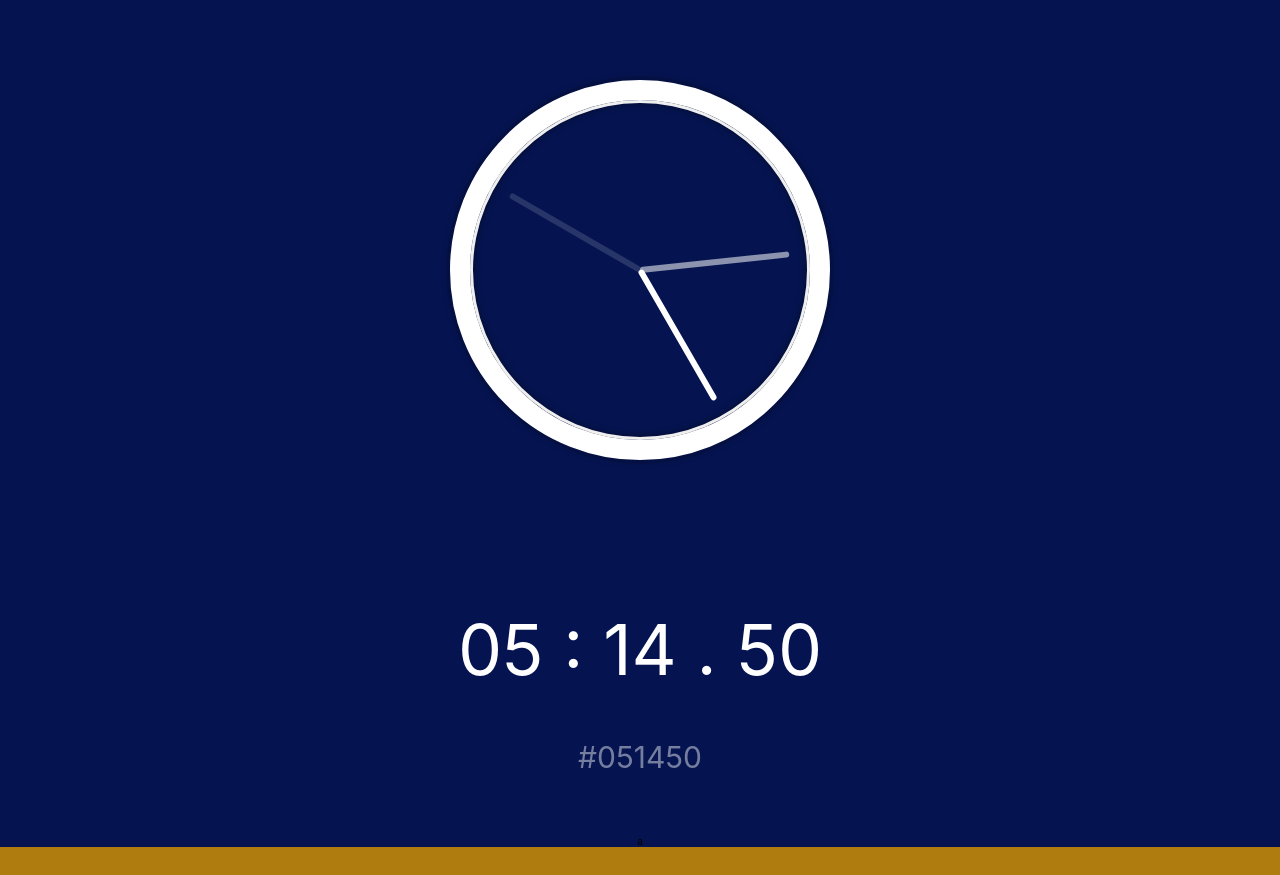
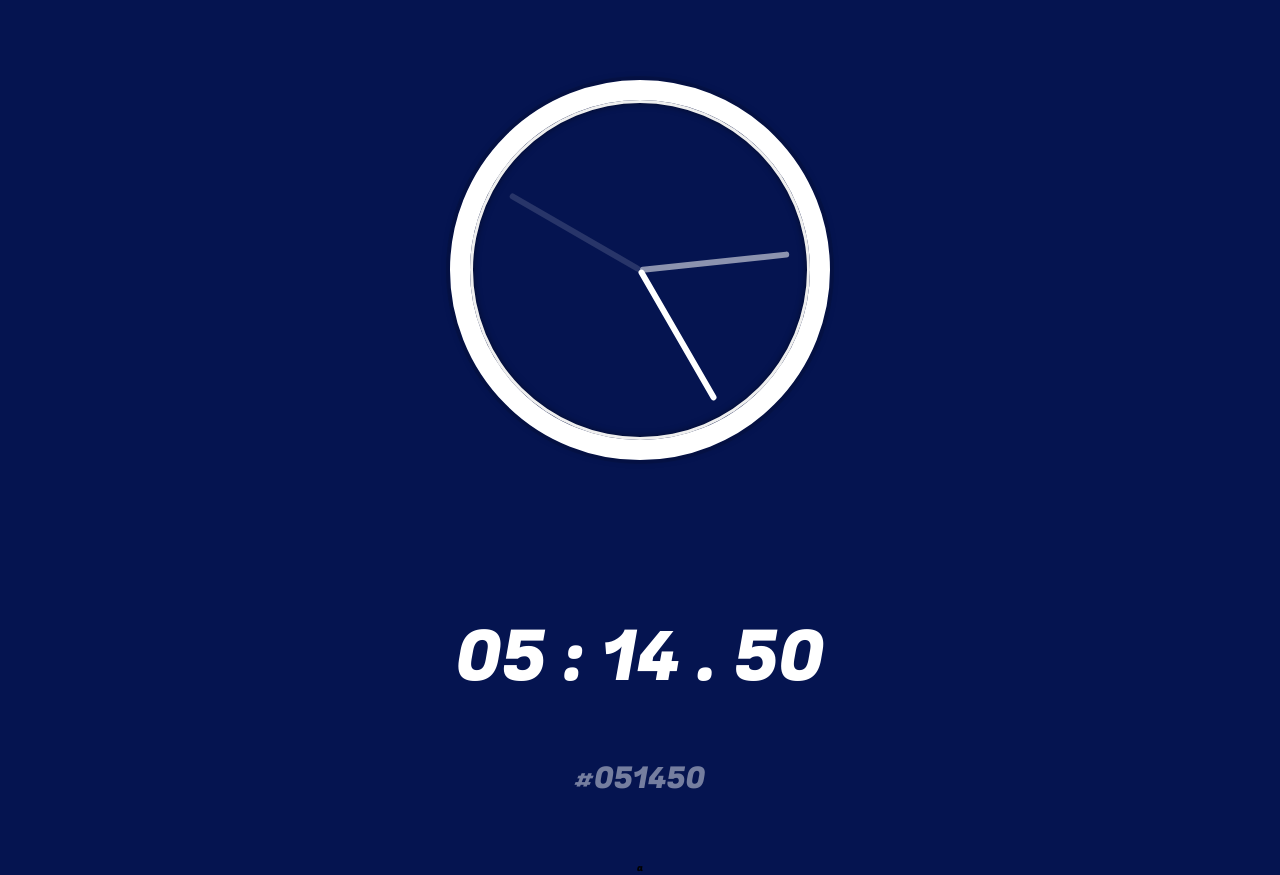
Before and after one commit to kweku76/affran-time, a plain HTML site: page index.html in a window 1280 px wide. Before the commit the page ends 847 px from the top, so only its background shows below. Drawn offline with Linux system fonts and the light colour scheme.

Commit message:
updated font

```diff
--- a/index.html
+++ b/index.html
@@ -4,6 +4,7 @@
 <head>
     <meta charset="UTF-8">
     <title>JS + CSS Clock</title>
+    <link href="https://fonts.googleapis.com/css?family=Fugaz+One" rel="stylesheet">
 </head>
 
 <body>
@@ -40,7 +41,7 @@
 
         html {
             background: rgb(175, 124, 15);
-            font-family: -apple-system, BlinkMacSystemFont, 'Segoe UI', Roboto, Oxygen, Ubuntu, Cantarell, 'Open Sans', 'Helvetica Neue', sans-serif;
+            font-family: 'Fugaz One', cursive;
             text-align: center;
             font-size: 10px;
         }
```
